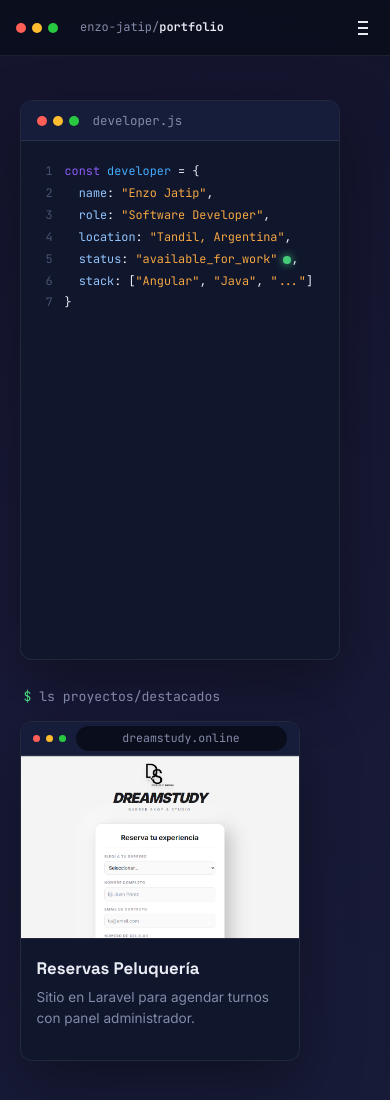
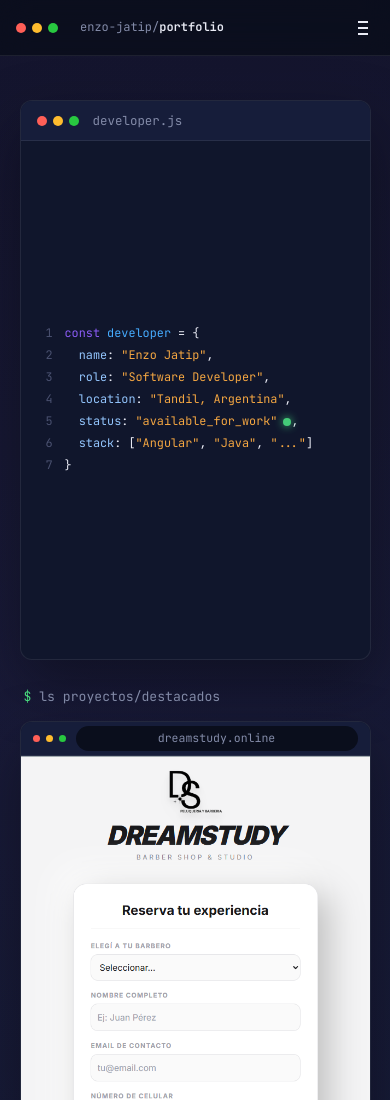
Before and after one commit to EnzoJJ/Portfolio, a plain HTML site: page PortfolioEnzo/index.html in a window 390 px wide. Shown: the top 1100 px of the page. Drawn offline with Linux system fonts and the light colour scheme.

Commit message:
Correccion de css

```diff
--- a/PortfolioEnzo/css/style.css
+++ b/PortfolioEnzo/css/style.css
@@ -113,10 +113,9 @@ h2 .brace { color: var(--cyan); font-weight: 500; }
    HERO
    ========================================================= */
 .hero {
-  padding: 130px 6% 60px;
-  min-height: 100vh;
+  padding: 130px 6% 70px;
   display: flex;
-  align-items: flex-start;
+  align-items: stretch;
   gap: 36px;
   flex-wrap: wrap;
 }
@@ -129,7 +128,14 @@ h2 .brace { color: var(--cyan); font-weight: 500; }
   box-shadow: 0 24px 60px rgba(0,0,0,0.35);
 }
 
-.code-window { flex: 1 1 560px; min-width: 320px; opacity: 0; animation: fadeUp 0.7s ease forwards 0.1s; }
+.code-window {
+  flex: 1 1 560px;
+  min-width: 320px;
+  display: flex;
+  flex-direction: column;
+  opacity: 0;
+  animation: fadeUp 0.7s ease forwards 0.1s;
+}
 
 .window-bar {
   display: flex;
@@ -148,7 +154,12 @@ h2 .brace { color: var(--cyan); font-weight: 500; }
 }
 
 .code-body {
+  flex: 1;
   padding: 30px 26px;
+  min-height: 440px;
+  display: flex;
+  flex-direction: column;
+  justify-content: center;
   font-family: var(--font-mono);
   font-size: clamp(0.82rem, 1.6vw, 1.02rem);
   line-height: 2;
@@ -181,7 +192,7 @@ h2 .brace { color: var(--cyan); font-weight: 500; }
 }
 .terminal-label .p { color: var(--green); }
 
-.browser-stack { position: relative; width: 100%; height: 400px; }
+.browser-stack { position: relative; width: 100%; height: 820px; }
 
 .browser-card {
   position: absolute;
@@ -397,7 +408,8 @@ h2 .brace { color: var(--cyan); font-weight: 500; }
    ========================================================= */
 @media (max-width: 900px) {
   .hero { flex-direction: column; padding-top: 110px; }
-  .browser-stack { height: 380px; }
+  .browser-stack { height: 760px; }
+  .code-body { min-height: 400px; }
 }
 
 @media (max-width: 680px) {
@@ -438,9 +450,9 @@ h2 .brace { color: var(--cyan); font-weight: 500; }
   .tab-link.active { border-top: none; border-left-color: var(--cyan); }
 
   .hero { padding: 100px 5% 40px; gap: 26px; }
-  .code-body { padding: 20px 16px; font-size: 0.74rem; line-height: 1.85; }
+  .code-body { padding: 20px 16px; min-height: 300px; font-size: 0.74rem; line-height: 1.85; }
   .ln { width: 16px; margin-right: 12px; }
-  .browser-stack { height: 340px; }
+  .browser-stack { height: 640px; }
 
   .section-about { padding: 60px 20px; }
   h2 { font-size: 1.7rem; }
```
